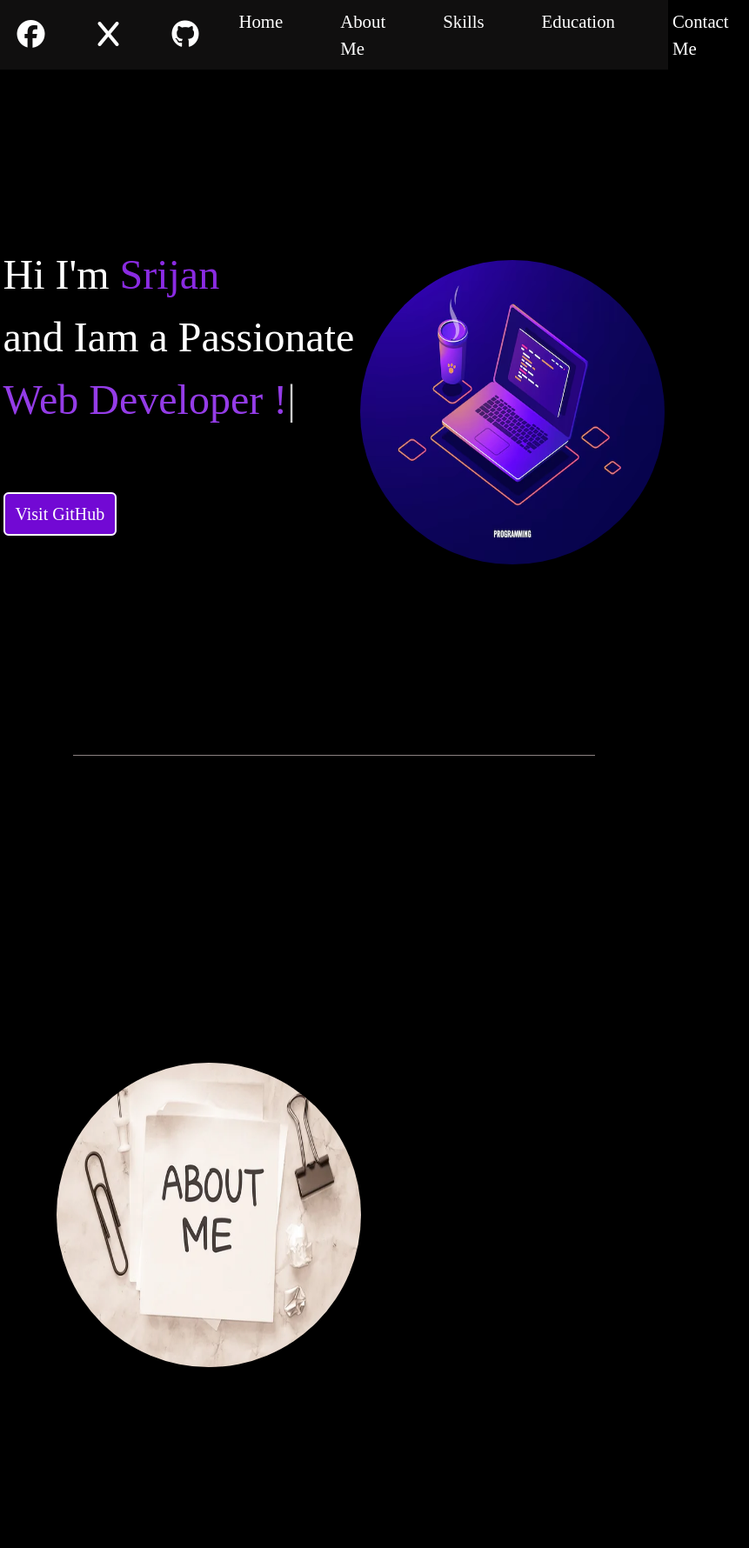
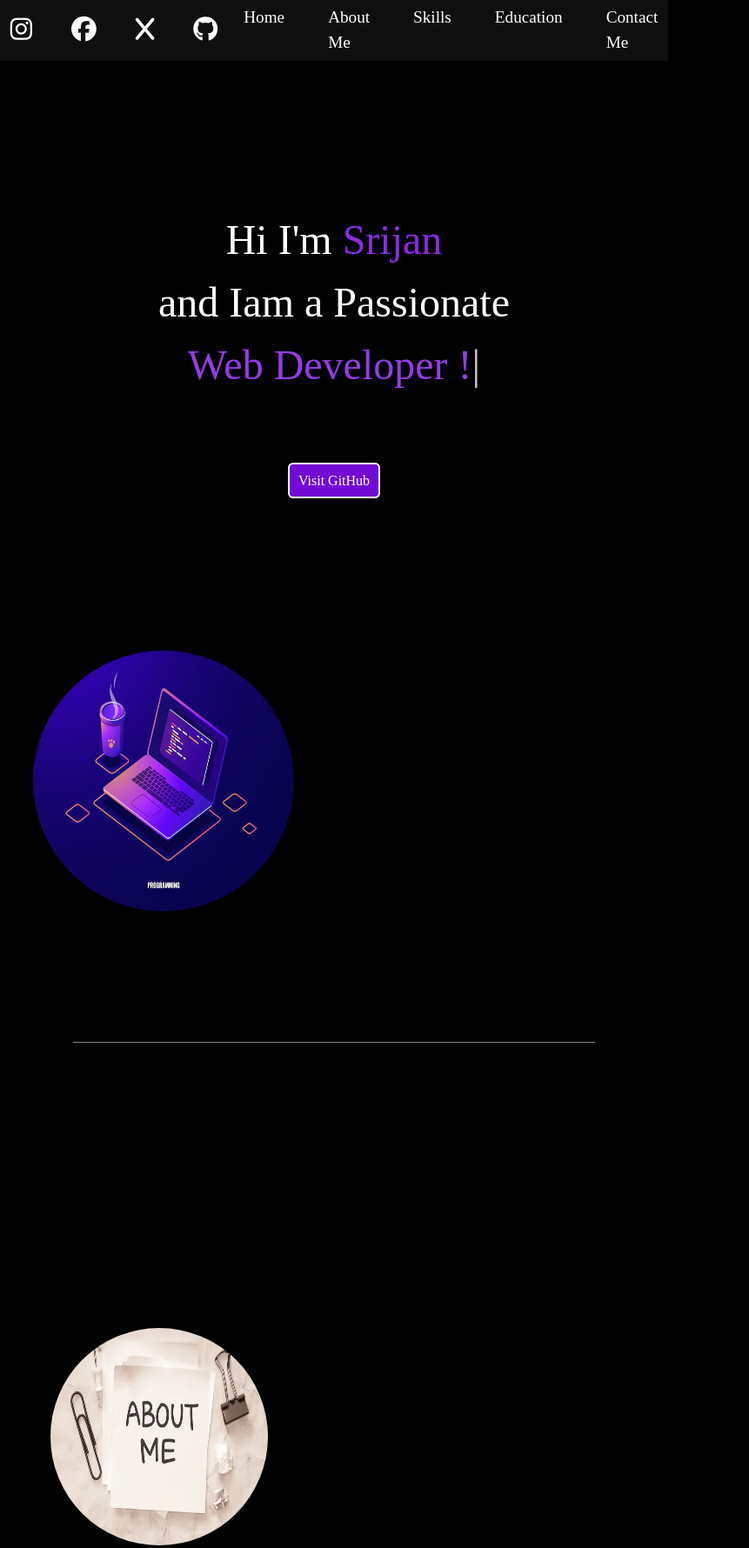
Before and after one commit to SrijanDevOps/Portfolio-Website-1.0, a plain HTML site: page index.html in a window 768 px wide. Shown: the top 1780 px of the page at 87% size, 861 px wide, since content can reach past the window. Drawn offline with nearby package versions, Linux system fonts and the light colour scheme.

Commit message:
Update index.html
added some respinsiveness

```diff
--- a/index.html
+++ b/index.html
@@ -366,6 +366,73 @@
 .navigation-links ul li a:hover {
   color: blueviolet;
 }
+@media (max-width: 900px) and (min-width: 600px) {
+  body {
+    font-size: clamp(1rem, 2.5vw, 1.2rem);
+  }
+
+  nav {
+    height: 70px;
+  }
+  nav ul li {
+    margin: 0 15px;
+  }
+  nav ul li a {
+    font-size: 1.2rem;
+  }
+
+  .firstsection {
+    flex-direction: column;
+    margin: 100px 0;
+  }
+
+  .leftsection,
+  .rightsection {
+    width: 90%;
+    text-align: center;
+  }
+
+  .rightsection img {
+    height: 300px;
+    width: 300px;
+  }
+
+  .About, .skills, .Education {
+    flex-direction: column;
+    max-width: 90%;
+  }
+
+  .me-img img,
+  .me-skills img,
+  .me-education img {
+    height: 250px;
+    width: 250px;
+    margin: 20px auto;
+    display: block;
+  }
+
+  .btn {
+    font-size: 1rem;
+    padding: 10px;
+  }
+
+  h1, h3 {
+    font-size: 1.5rem;
+  }
+
+  form {
+    width: 100%;
+  }
+
+  .row {
+    flex-direction: column;
+    gap: 20px;
+  }
+
+  .social-icons ul li a {
+    font-size: 1.8rem;
+  }
+}
 
 
   </style>
```
